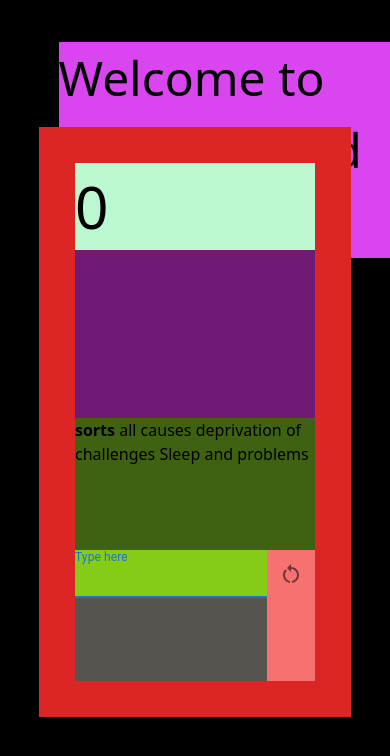
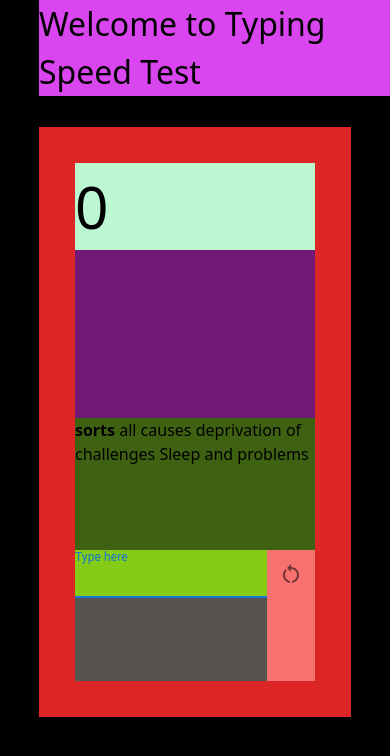
Before and after one commit to albert-dinh-01/TypingTest, a React (Create React App) app in the folder front/: page / in a window 390 px wide. Shown: the top 756 px of the page. Built offline with nearby package versions, Linux system fonts and the light colour scheme.

Commit message:
Header position and font size modified for smaller screen sizes

```diff
--- a/front/src/components/WelcomeText/WelcomeText.tsx
+++ b/front/src/components/WelcomeText/WelcomeText.tsx
@@ -3,7 +3,7 @@ import React from "react";
 const WelcomeText = () => {
 	return (
 		<div
-			className="absolute bg-fuchsia-500 left-[15%] h-auto w-auto top-[5%] text-[3rem]"
+			className="absolute bg-fuchsia-500 left-[15%] h-auto w-auto top-[5%] text-[3rem] sm:top-0 sm:left-[10%] sm:text-[2rem]"
 			id="welcomeContainer"
 		>
 			<p className="" id="welcomeText">
```
